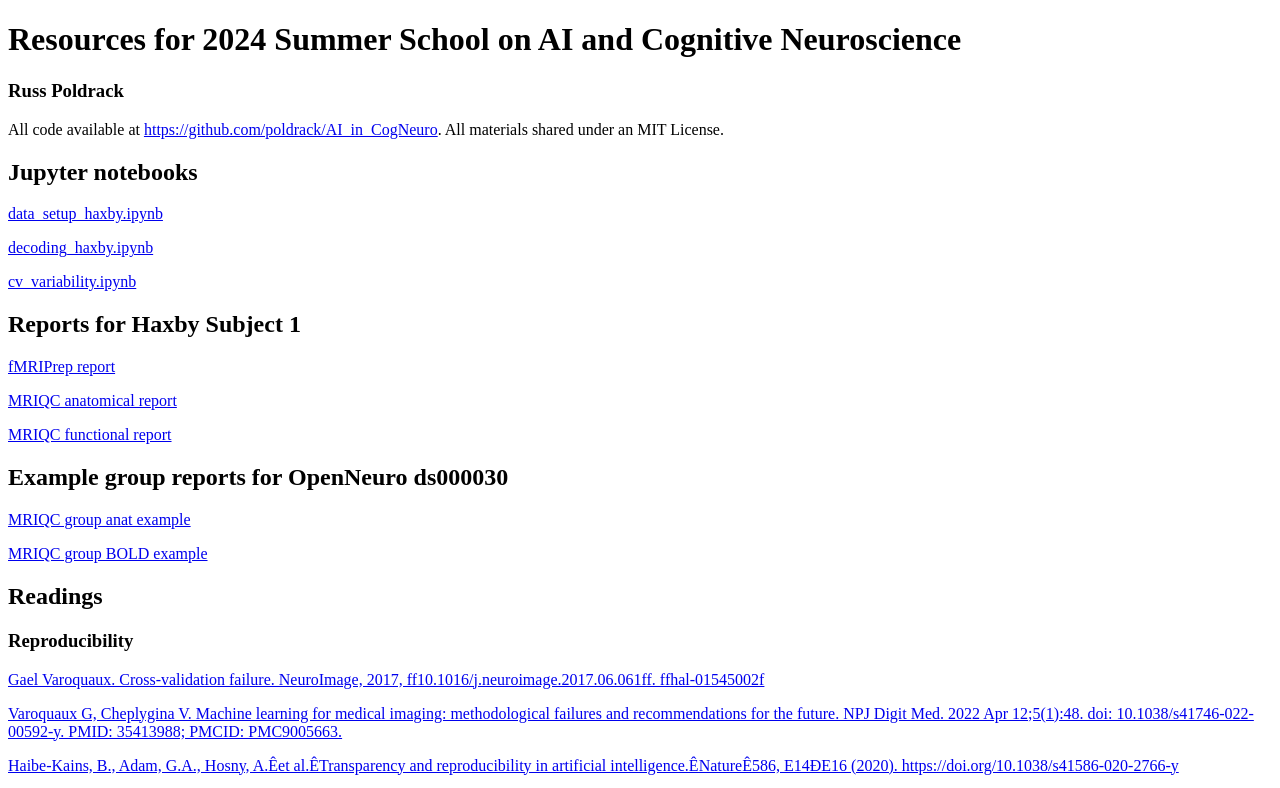
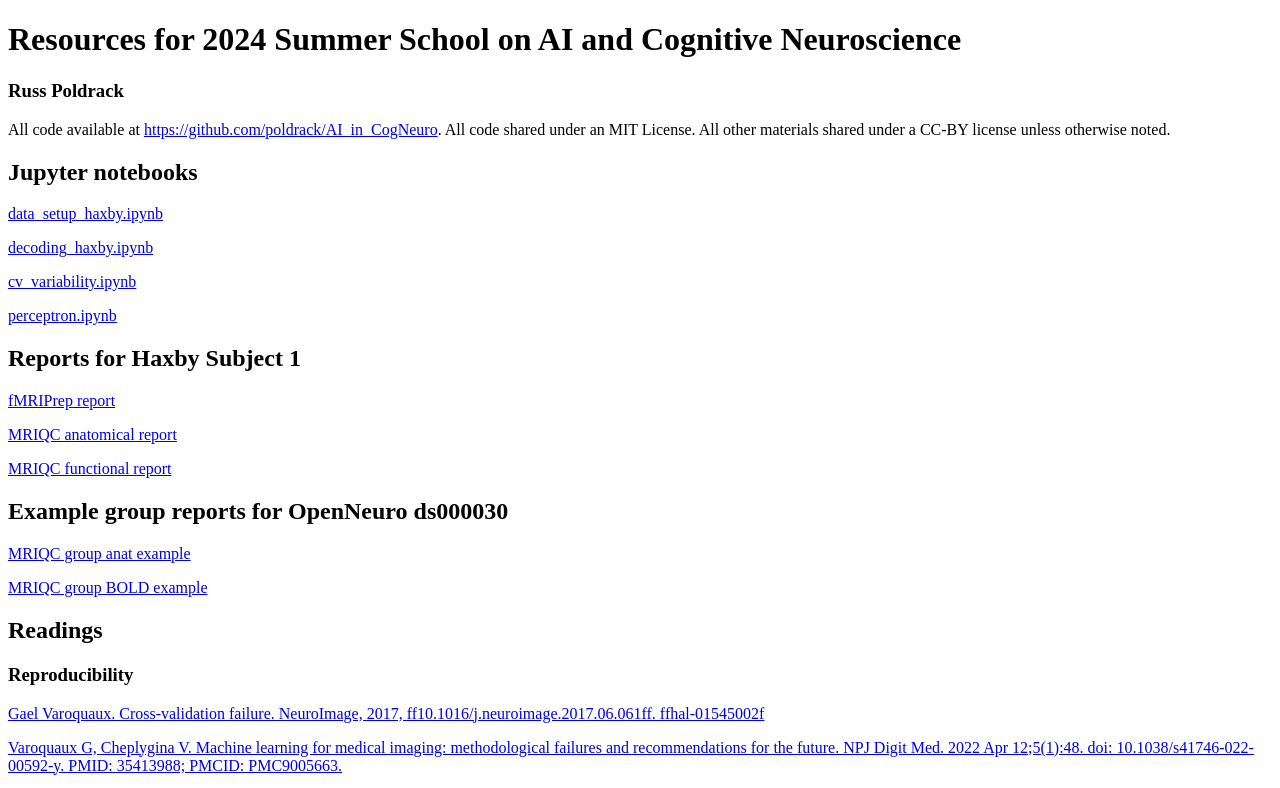
Before and after one commit to poldrack/AI_in_CogNeuro, a plain HTML site: page docs/index.html in a window 1280 px wide. Shown: the top 788 px of the page. Drawn offline with Linux system fonts and the light colour scheme.

Commit message:
update index.html

```diff
--- a/docs/index.html
+++ b/docs/index.html
@@ -11,12 +11,16 @@
 
 All code available at <a href="https://github.com/poldrack/AI_in_CogNeuro">
 https://github.com/poldrack/AI_in_CogNeuro</a>.
-All materials shared under an MIT License.<p>
+All code shared under an MIT License.  All other materials shared under a CC-BY license unless otherwise noted.<p>
+
+
+
 
     <h2>Jupyter notebooks</h2>
     <a href="https://notebooksharing.space/view/0331f355eed94891e4d4870228c13ef11e80a283cd553abe13e23699ea997824">data_setup_haxby.ipynb</a><p>
 <a href="https://notebooksharing.space/view/62056138eecacb601befadd19cd0a9faf7d41e50ba41d7e2751cfbfee9503c64">decoding_haxby.ipynb</a><p>
 <a href="https://notebooksharing.space/view/b753b322ec45e521705c006968a138ad2ac473b0d5681ac19d57f06b4311febb">cv_variability.ipynb</a><p>
+<a href="https://notebooksharing.space/view/8295593c20199113e6fb961dee12e2407e0a5a52c043b0dd91c551ff4688d6f6">perceptron.ipynb</a><p>
     <p>
     <h2>Reports for Haxby Subject 1</h2>
     <a href="fmriprep/sub-1.html">
```
